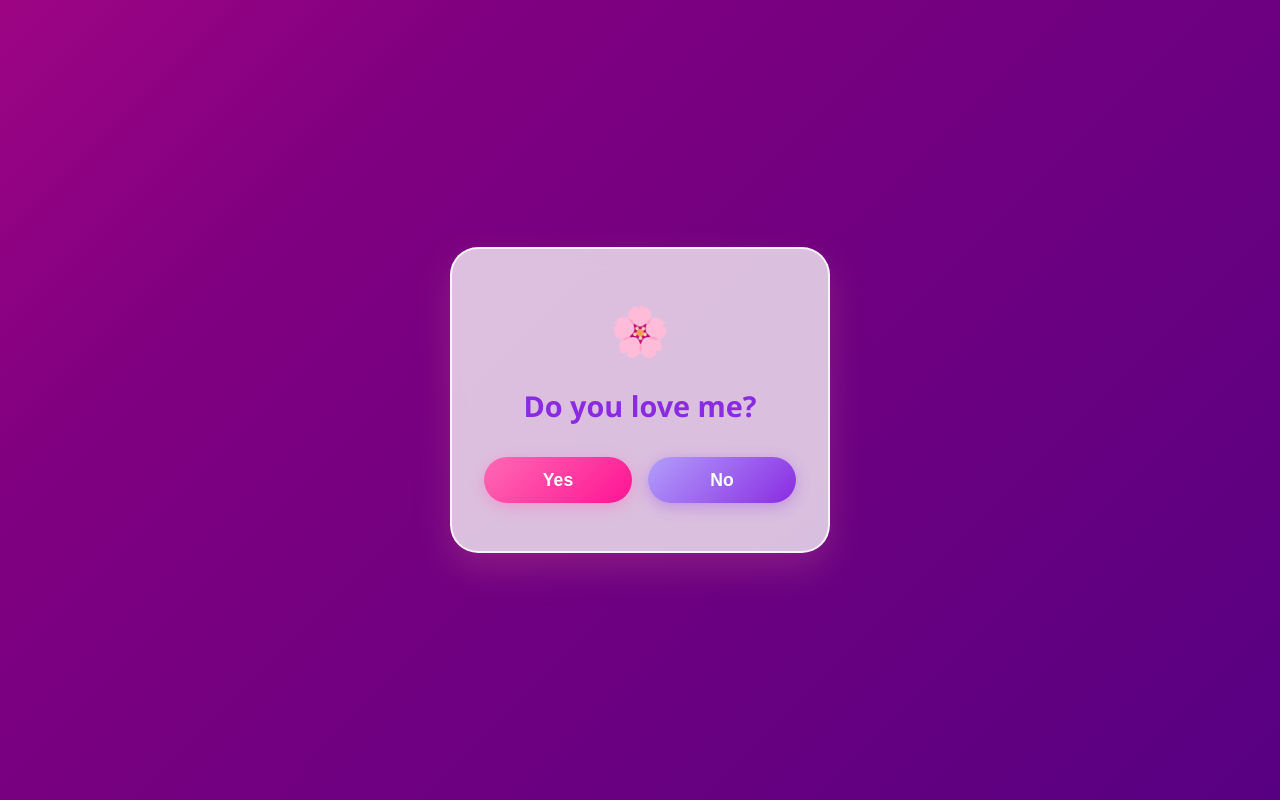
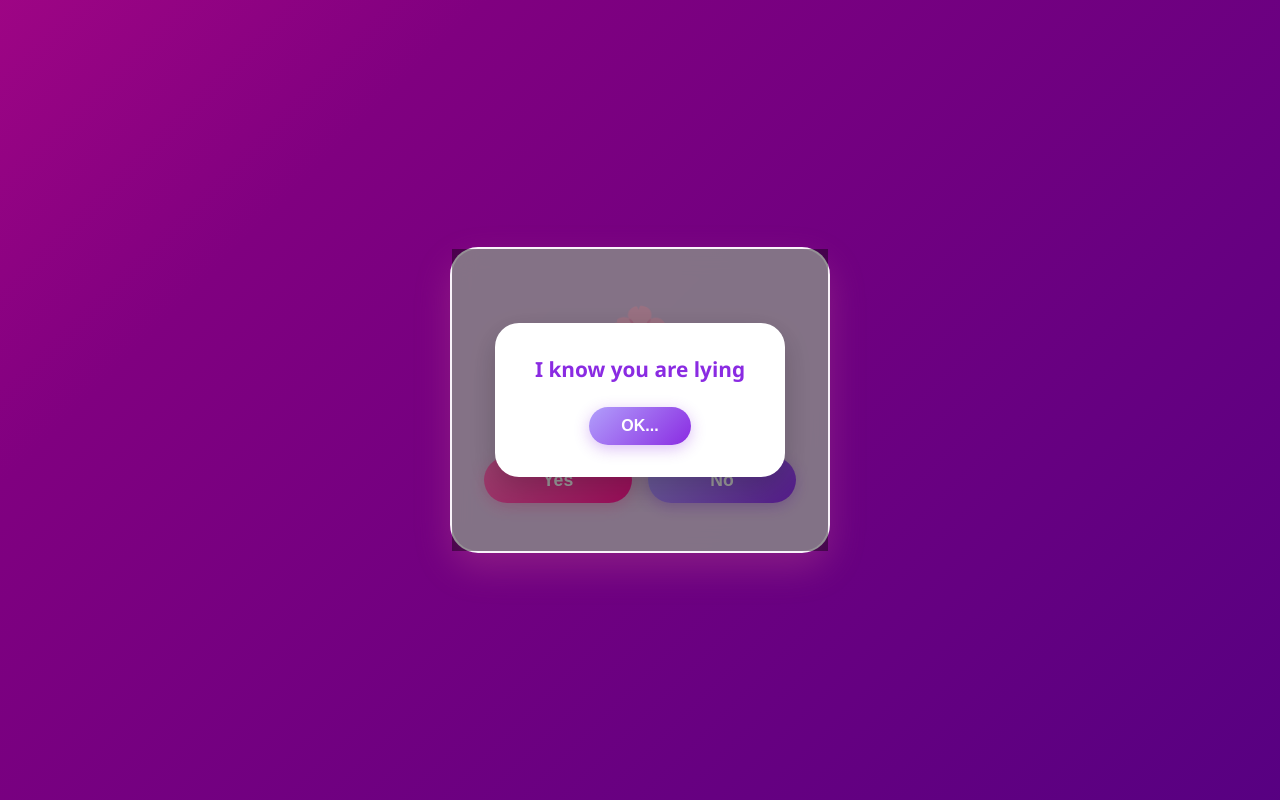
Before and after one commit to RM6401/DULM, a plain HTML site: page index.html in a window 1280 px wide. Both pictures are taken after a click on the button "No". Drawn offline with Linux system fonts and the light colour scheme.

Commit message:
20260914-1

```diff
--- a/index.html
+++ b/index.html
@@ -121,6 +121,50 @@
       font-size: 2rem;
       font-weight: 700;
     }
+
+    .modal-overlay {
+      position: fixed;
+      inset: 0;
+      background: rgba(0, 0, 0, 0.4);
+      display: flex;
+      justify-content: center;
+      align-items: center;
+      z-index: 100;
+    }
+
+    .modal-box {
+      background: white;
+      padding: 2rem 2.5rem;
+      border-radius: 24px;
+      text-align: center;
+      max-width: 300px;
+      box-shadow: 0 10px 30px rgba(0,0,0,0.2);
+    }
+
+    .modal-box p {
+      font-size: 1.3rem;
+      font-weight: 600;
+      color: #8a2be2;
+      margin-bottom: 1.5rem;
+    }
+
+    .btn-ok {
+      background: linear-gradient(135deg, #b19ffb 0%, #8a2be2 100%);
+      box-shadow: 0 4px 15px rgba(138, 43, 226, 0.3);
+      padding: 0.6rem 2rem;
+      font-size: 1rem;
+      font-weight: 600;
+      border: none;
+      border-radius: 50px;
+      cursor: pointer;
+      color: white;
+      transition: all 0.25s ease;
+    }
+
+    .btn-ok:hover {
+      transform: translateY(-2px);
+      box-shadow: 0 7px 20px rgba(138, 43, 226, 0.5);
+    }
   </style>
 </head>
 <body>
@@ -140,6 +184,14 @@
     <div id="page2" class="page hidden">
       <div class="icon">💖</div>
       <h1 class="love-text">♡ Love you too ♡</h1>
+    </div>
+
+    <!-- Modal Popup -->
+    <div id="modal" class="modal-overlay hidden">
+      <div class="modal-box">
+        <p id="modalMessage"></p>
+        <button class="btn-ok" onclick="dismissModal()">OK...</button>
+      </div>
     </div>
   </div>
 
@@ -164,7 +216,12 @@
         "No~~"
       ];
       const randomIndex = Math.floor(Math.random() * messages.length);
-      alert(messages[randomIndex]);
+      document.getElementById('modalMessage').textContent = messages[randomIndex];
+      document.getElementById('modal').classList.remove('hidden');
+    }
+
+    function dismissModal() {
+      document.getElementById('modal').classList.add('hidden');
     }
   </script>
 
```
